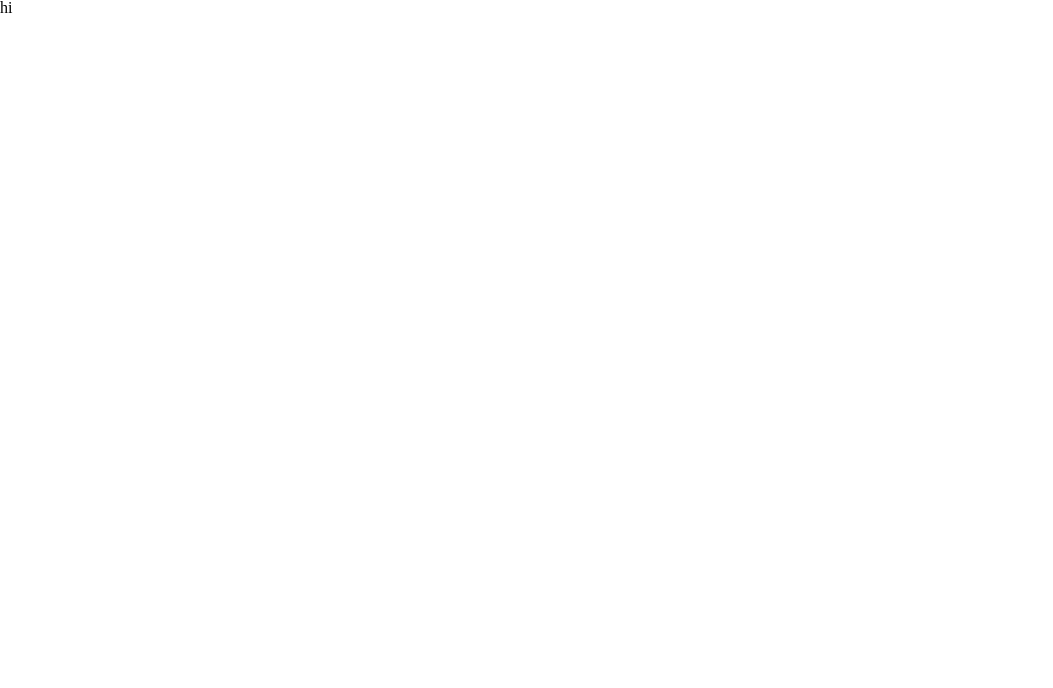
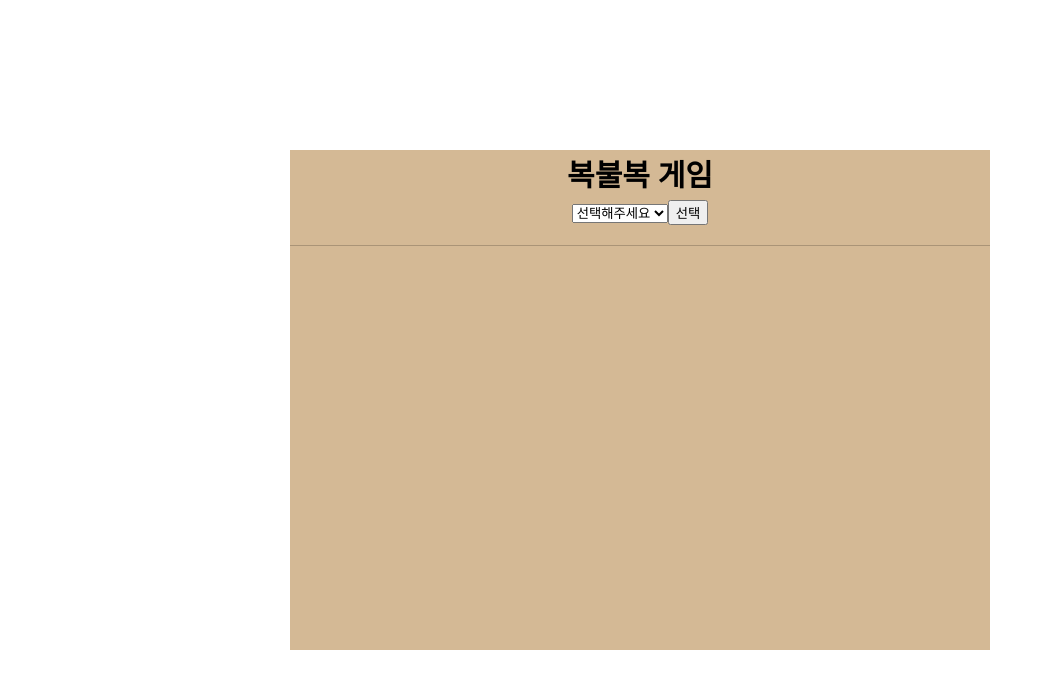
Before and after one commit to rlaclghks123/random-game, a React (Vite) app: page / in a window 1280 px wide. Shown: the top 688 px of the page, without its empty margins (0-1053 px from the left). Built offline with nearby package versions, Linux system fonts and the light colour scheme.

Commit message:
Feat: 복불복 게임 기능 구현

```diff
--- a/src/App.tsx
+++ b/src/App.tsx
@@ -1,5 +1,192 @@
+import { useEffect, useRef, useState } from 'react';
+import { styled } from 'styled-components';
+import { fetchImgList } from './utils/api';
+
+const StyleContainer = styled.div`
+  display: flex;
+  flex-direction: column;
+  align-items: center;
+  justify-content: center;
+
+  width: 100%;
+  height: 100vh;
+  box-sizing: border-box;
+`;
+
+const StyleGameBox = styled.div`
+  width: 700px;
+  height: 500px;
+  background-color: #d4b995;
+`;
+
+const StyleHeader = styled.div`
+  display: flex;
+  flex-direction: column;
+  align-items: center;
+  padding: 10px 0px;
+
+  position: relative;
+
+  form {
+    margin: 10px 0px;
+  }
+`;
+
+const StyleBtnBox = styled.div`
+  display: flex;
+  flex-direction: column;
+  position: absolute;
+  top: 5px;
+  right: 5px;
+
+  button {
+    margin-bottom: 5px;
+  }
+`;
+
+const StyleMessage = styled.div`
+  font-size: 12px;
+  color: #a17955;
+  font-weight: 800;
+`;
+
+const StyleTitle = styled.div`
+  font-size: 30px;
+  font-weight: 700;
+  font-family: system-ui, -apple-system, BlinkMacSystemFont, 'Segoe UI', Roboto, Oxygen, Ubuntu,
+    Cantarell, 'Open Sans', 'Helvetica Neue', sans-serif;
+`;
+
+const StyleMain = styled.div`
+  display: flex;
+  flex-direction: column;
+  align-items: center;
+  justify-content: center;
+
+  width: 100%;
+  height: 70%;
+
+  border-top: 1px solid rgba(0, 0, 0, 0.2);
+
+  div {
+    width: 200px;
+    height: 200px;
+    text-align: center;
+  }
+  img {
+    width: 200px;
+    height: 200px;
+    border-radius: 20px;
+    box-shadow: 5px 5px 5px -5px;
+  }
+`;
+
+const StyleBtn = styled.button`
+  border-color: transparent;
+  border-radius: 10px;
+  padding: 5px;
+  border: 1px solid rgba(0, 0, 0, 0.2);
+
+  margin-bottom: 50px;
+  cursor: pointer;
+
+  &:hover {
+    opacity: 0.6;
+  }
+`;
+
+interface IImgList {
+  id: string;
+  urls: {
+    thumb: string;
+  };
+
+  alt_description: string;
+}
+
 function App() {
-  return <div>hi</div>;
+  const [keyword, setKeyword] = useState('');
+  const [inputValue, setInputValue] = useState('');
+  const [list, setList] = useState<IImgList[]>();
+  const [currentImg, setCurrentImg] = useState<IImgList>();
+  const [alarm, setAlarm] = useState(false);
+
+  const selectRef = useRef<HTMLSelectElement | null>(null);
+
+  const handleSub = (e: React.FormEvent<HTMLFormElement>) => {
+    e.preventDefault();
+    setKeyword(inputValue);
+  };
+
+  const handleOnChange = (e: React.ChangeEvent<HTMLSelectElement>) => {
+    setInputValue(e.target.value);
+  };
+
+  const getRandomImg = (list: IImgList[]) => {
+    const random = Math.floor(Math.random() * list.length);
+    return list[random];
+  };
+
+  const handleClick = () => {
+    if (list) setCurrentImg(getRandomImg(list));
+  };
+
+  const updateImg = async (keyword: string) => {
+    const result = await fetchImgList(keyword);
+    setList(result);
+  };
+
+  useEffect(() => {
+    const handleFocus = () => {
+      setAlarm(true);
+    };
+
+    const handleBlur = () => {
+      setAlarm(false);
+    };
+    const current = selectRef.current;
+
+    current?.addEventListener('focus', handleFocus);
+    current?.addEventListener('blur', handleBlur);
+
+    return () => {
+      current?.removeEventListener('focus', handleFocus);
+      current?.removeEventListener('blur', handleBlur);
+    };
+  }, []);
+
+  useEffect(() => {
+    if (keyword !== '') updateImg(keyword);
+  }, [keyword]);
+
+  return (
+    <StyleContainer>
+      <StyleGameBox>
+        <StyleHeader>
+          <StyleTitle>복불복 게임</StyleTitle>
+          <StyleBtnBox></StyleBtnBox>
+
+          <form onSubmit={handleSub}>
+            <select name="category" form="myForm" onChange={handleOnChange} ref={selectRef}>
+              <option value="">선택해주세요</option>
+              <option value="people">People</option>
+              <option value="dogs">Dogs</option>
+              <option value="birds">Birds</option>
+              <option value="chairs">Chairs</option>
+              <option value="number">Number</option>
+            </select>
+            <input type="submit" value="선택"></input>
+          </form>
+          {alarm && <StyleMessage>선택을 눌러주세요</StyleMessage>}
+        </StyleHeader>
+        <StyleMain>
+          {keyword !== '' && <StyleBtn onClick={handleClick}>{`🔍 Find ${keyword}`}</StyleBtn>}
+          {keyword !== '' && !currentImg && <div>Good Luck!</div>}
+          {currentImg && <img src={currentImg?.urls.thumb} alt={currentImg?.alt_description} />}
+        </StyleMain>
+      </StyleGameBox>
+    </StyleContainer>
+  );
 }
 
 export default App;
--- /dev/null
+++ b/src/utils/api.ts
@@ -0,0 +1,18 @@
+const fetchData = async (apiUrl: string) => {
+  try {
+    const response = await fetch(apiUrl);
+    const json = await response.json();
+    const result = json.results;
+    return result;
+  } catch (err) {
+    console.log(err);
+  }
+};
+
+export const fetchImgList = async (keyword: string) => {
+  const UNSPLASH_URL = `https://api.unsplash.com/search/photos?page=1&query=${keyword}&client_id=${
+    import.meta.env.VITE_API_KEY
+  }&per_page=30`;
+  const result = await fetchData(UNSPLASH_URL);
+  return result;
+};
```
Also changed, not shown: 1 other file (tests, documents, lock files or other folders).
